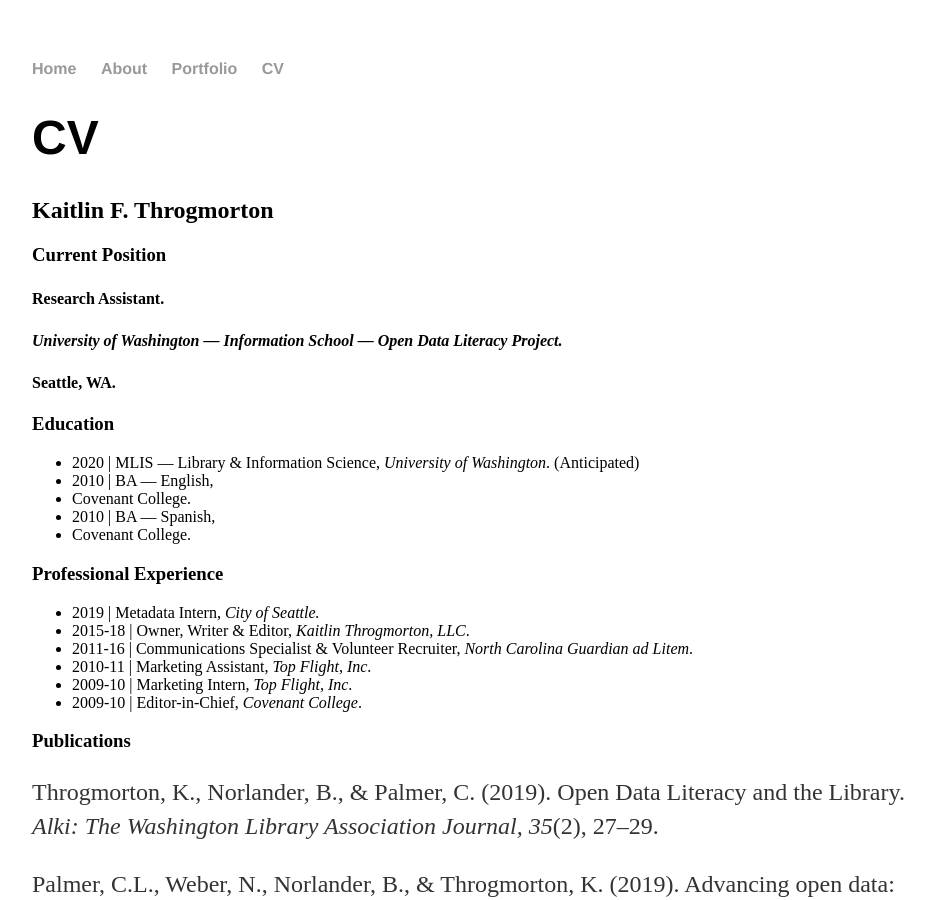
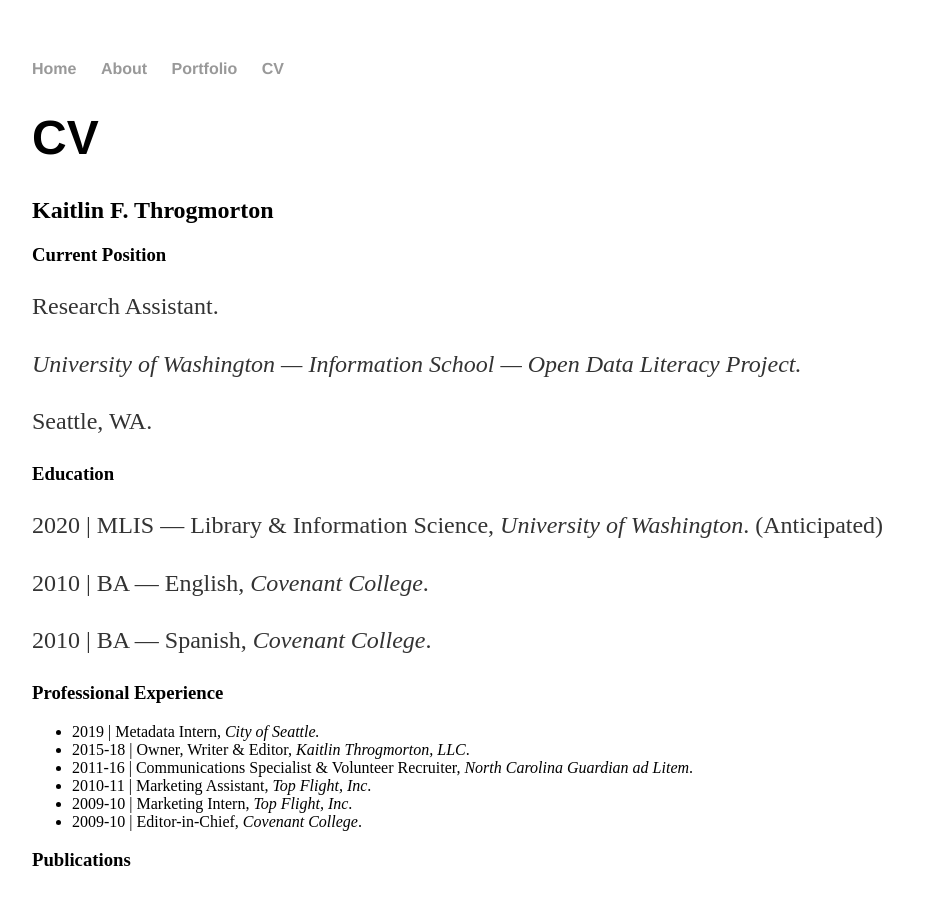
Before and after one commit to kthrog/old_site, a Jekyll site: the page built from CV/index.html, in a window 1280 px wide and 900 px high. Shown: the whole window, without its empty margins (160-1095 px from the left). Built offline with Jekyll 4.4.1, drawn with Linux system fonts in a browser that asks for light colours.

Commit message:
fix font size again

```diff
--- a/CV/index.html
+++ b/CV/index.html
@@ -7,16 +7,14 @@
 		<h1>CV</h1>
     		<h2>Kaitlin F. Throgmorton</h2>
     		<h3>Current Position</h3>
-   			<p><h4>Research Assistant.</h4>
-    			<p><h4><i>University of Washington — Information School — Open Data Literacy Project.</i><h4>
-   	 		<p><h4>Seattle, WA.</h4>
+   			<p>Research Assistant.
+    			<p><i>University of Washington — Information School — Open Data Literacy Project.</i>
+   	 		<p>Seattle, WA.
 
     		<h3>Education</h3>
-    			<ul>
-    			<li>2020 | MLIS — Library & Information Science, <i>University of Washington</i>. (Anticipated)</li>
-    			<li>2010 | BA — English, <li>Covenant College</i>.</li>
-    			<li>2010 | BA — Spanish, <li>Covenant College</i>.</li>
-    			</ul>
+    			<p>2020 | MLIS — Library & Information Science, <i>University of Washington</i>. (Anticipated)
+    			<p>2010 | BA — English, <i>Covenant College</i>.
+    			<p>2010 | BA — Spanish, <i>Covenant College</i>.
 
 		<h3>Professional Experience</h3>
 			<ul>
```
